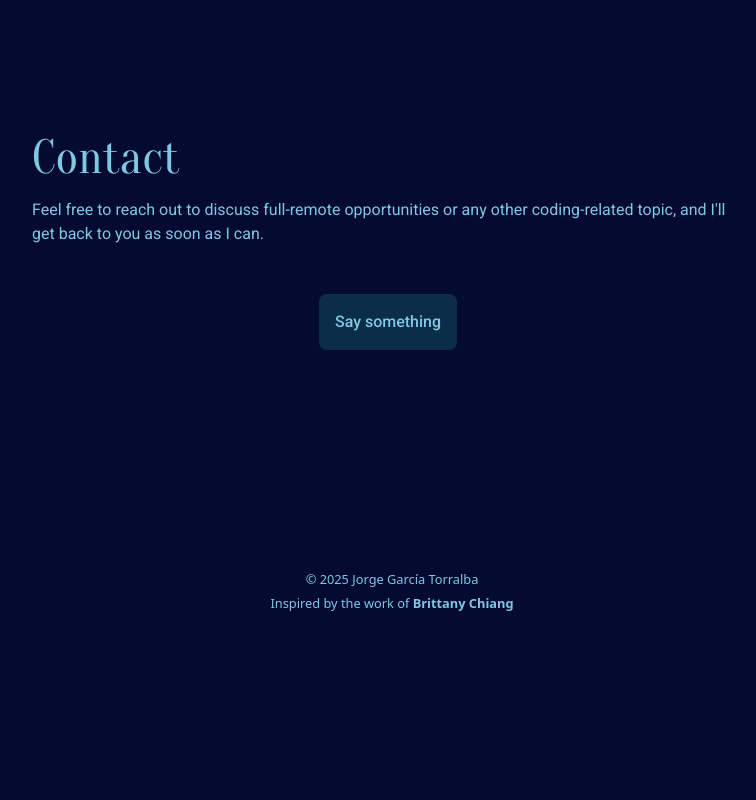
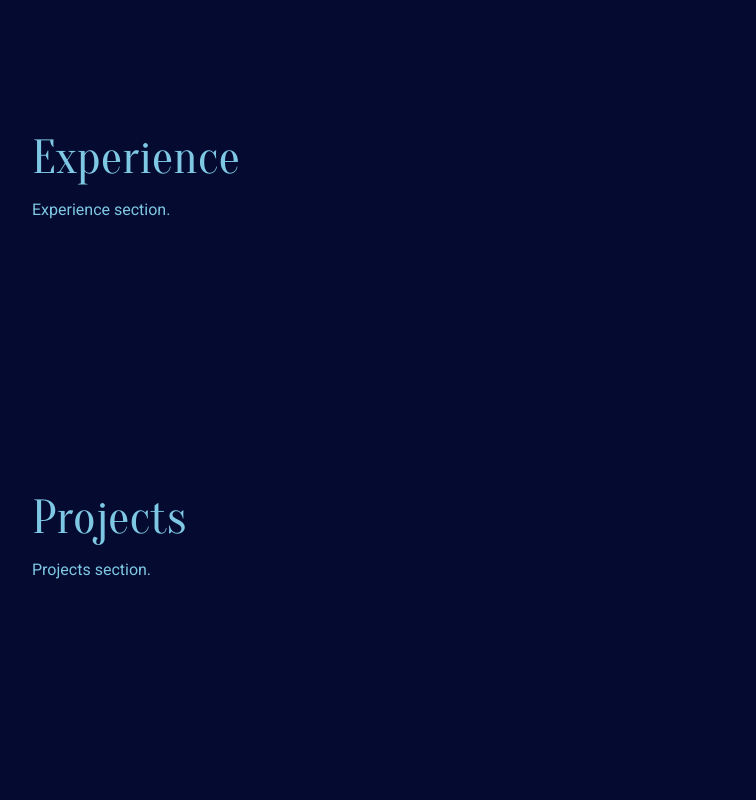
Before and after one commit to jgarciatorralba/presentation-portfolio-project, a Next.js app: page / in a window 1280 px wide. Shown: the part 1480-2280 px from the top of the page, without its empty margins (248-1004 px from the left). Before the commit the page ends 2102 px from the top, so only its background shows below. Built offline with nearby package versions, Linux system fonts and the light colour scheme.

Commit message:
add dummy pages for pending sections

```diff
--- a/app/(root)/page.tsx
+++ b/app/(root)/page.tsx
@@ -1,13 +1,17 @@
 import { ReactNode } from "react";
 import About from "../_components/about";
 import Contact from "../_components/contact";
+import Experience from "../_components/experience";
 import Intro from "../_components/intro";
+import Projects from "../_components/projects";
 
 export default function Home(): ReactNode {
   return (
     <main>
       <Intro />
       <About />
+      <Experience />
+      <Projects />
       <Contact />
       <div className="blurred-background" />
     </main>
--- /dev/null
+++ b/app/_components/experience.tsx
@@ -0,0 +1,16 @@
+import { ReactNode } from "react";
+import { oranienbaum } from "../(root)/fonts";
+import Section from "./section";
+
+export default function Experience(): ReactNode {
+    return (
+        <Section name="experience">
+            <div>
+                <div className="section-container">
+                    <h2 className={`header ${oranienbaum.className}`}>Experience</h2>
+                    <p className="paragraph">Experience section.</p>
+                </div>
+            </div>
+        </Section>
+    );
+}
--- /dev/null
+++ b/app/_components/projects.tsx
@@ -0,0 +1,16 @@
+import { ReactNode } from "react";
+import { oranienbaum } from "../(root)/fonts";
+import Section from "./section";
+
+export default function Projects(): ReactNode {
+    return (
+        <Section name="projects">
+            <div>
+                <div className="section-container">
+                    <h2 className={`header ${oranienbaum.className}`}>Projects</h2>
+                    <p className="paragraph">Projects section.</p>
+                </div>
+            </div>
+        </Section>
+    );
+}
```
